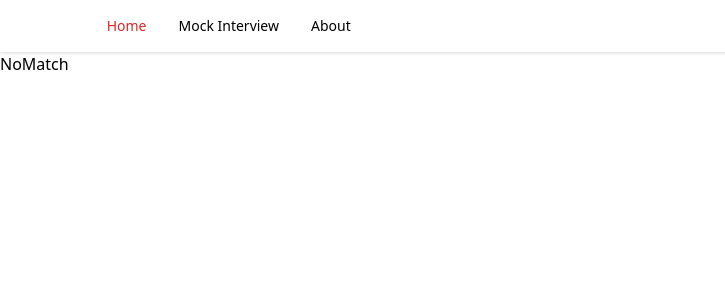
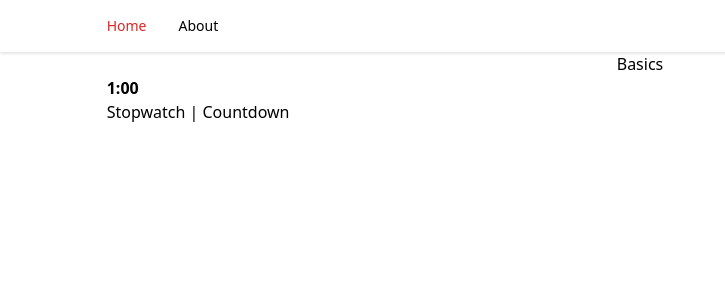
Before and after one commit to jogarbaut/hiremeinterview-react-ts-rtk, a React (Vite) app: page /mock-interview/1 in a window 1280 px wide. Shown: the top 300 px of the page, without its empty margins (0-725 px from the left). Built offline with nearby package versions, Linux system fonts and the light colour scheme.

Commit message:
added react-router-dom functionality to get to one question set

```diff
--- a/src/App.tsx
+++ b/src/App.tsx
@@ -11,7 +11,7 @@ function App() {
       <Routes>
         <Route path="/" element={<Layout />}>
           <Route index element={<Home />} />
-          <Route path="mock-interview" element={<MockInterview />} />
+          <Route path="mock-interview/:selectedQuestionSetId" element={<MockInterview />} />
           <Route path="about" element={<About />} />
           <Route path="*" element={<NoMatch />} />
         </Route>
--- a/src/app/store.ts
+++ b/src/app/store.ts
@@ -1,9 +1,11 @@
 import { configureStore } from "@reduxjs/toolkit";
 import questionSetsReducer from "../features/questionSets/questionSetSlice"
+import usersReducer from "@/features/users/usersSlice"
 
 export const store = configureStore({
   reducer: {
-    questionSets: questionSetsReducer
+    questionSets: questionSetsReducer,
+    users: usersReducer,
   }
 })
 
--- a/src/components/navbar/index.tsx
+++ b/src/components/navbar/index.tsx
@@ -20,12 +20,12 @@ const Navbar = ({ selectedPage, setSelectedPage }: Props) => {
                   selectedPage={selectedPage}
                   setSelectedPage={setSelectedPage}
                 />
-                <NavbarLink
+                {/* <NavbarLink
                   path="/mock-interview"
                   page="Mock Interview"
                   selectedPage={selectedPage}
                   setSelectedPage={setSelectedPage}
-                />
+                /> */}
                 <NavbarLink
                   path="/about"
                   page="About"
--- a/src/components/shared/QuestionSetCard.tsx
+++ b/src/components/shared/QuestionSetCard.tsx
@@ -1,3 +1,4 @@
+import { useNavigate } from "react-router-dom";
 import { QuestionSet } from "./types";
 
 type Props = {
@@ -5,8 +6,14 @@ type Props = {
 };
 
 const QuestionSetCard = ({ questionSet }: Props) => {
+  const navigate = useNavigate()
+
+  const handleCardClick = () => {
+    navigate(`mock-interview/${questionSet.id}`)
+  }
+
   return (
-    <article key={questionSet.id}>
+    <article key={questionSet.id} onClick={handleCardClick}>
       <div className="rounded-lg border-[1px] border-stone-900 px-4 py-2">
         <div className="flex w-full items-center justify-evenly">
           {/* Preview button */}
--- a/src/features/users/usersSlice.ts
+++ b/src/features/users/usersSlice.ts
@@ -3,7 +3,6 @@ import { createSlice, PayloadAction } from "@reduxjs/toolkit";
 
 interface UserState {
   id: string;
-  selectedQuestionSetId: string;
   questionSetIdFavorites: string;
   customQuestionSets: QuestionSet[];
   darkMode: boolean;
@@ -11,7 +10,6 @@ interface UserState {
 
 const initialState: UserState = {
   id: "1",
-  selectedQuestionSetId: "",
   questionSetIdFavorites: "",
   customQuestionSets: [],
   darkMode: false
--- a/src/pages/mockInterview/index.tsx
+++ b/src/pages/mockInterview/index.tsx
@@ -1,12 +1,24 @@
+import { RootState } from "@/app/store"
+import { useSelector } from "react-redux"
+import { useParams } from "react-router-dom"
+
 type Props = {}
 
 const MockInterview = (props: Props) => {
+  useParams
+  const questionsSets = useSelector(
+    (state: RootState) => state.questionSets.value
+  )
+
+  const { selectedQuestionSetId } = useParams()
+
+  const selectedQuestionSet = questionsSets.find(questionsSet => questionsSet.id === selectedQuestionSetId)
 
   return (
     <section>
       {/* Main question display */}
       <div className="flex justify-center items-center">
-
+      {selectedQuestionSet && selectedQuestionSet.title}
       </div>
       {/* Timer */}
       <div className="w-5/6 mx-auto">
```
